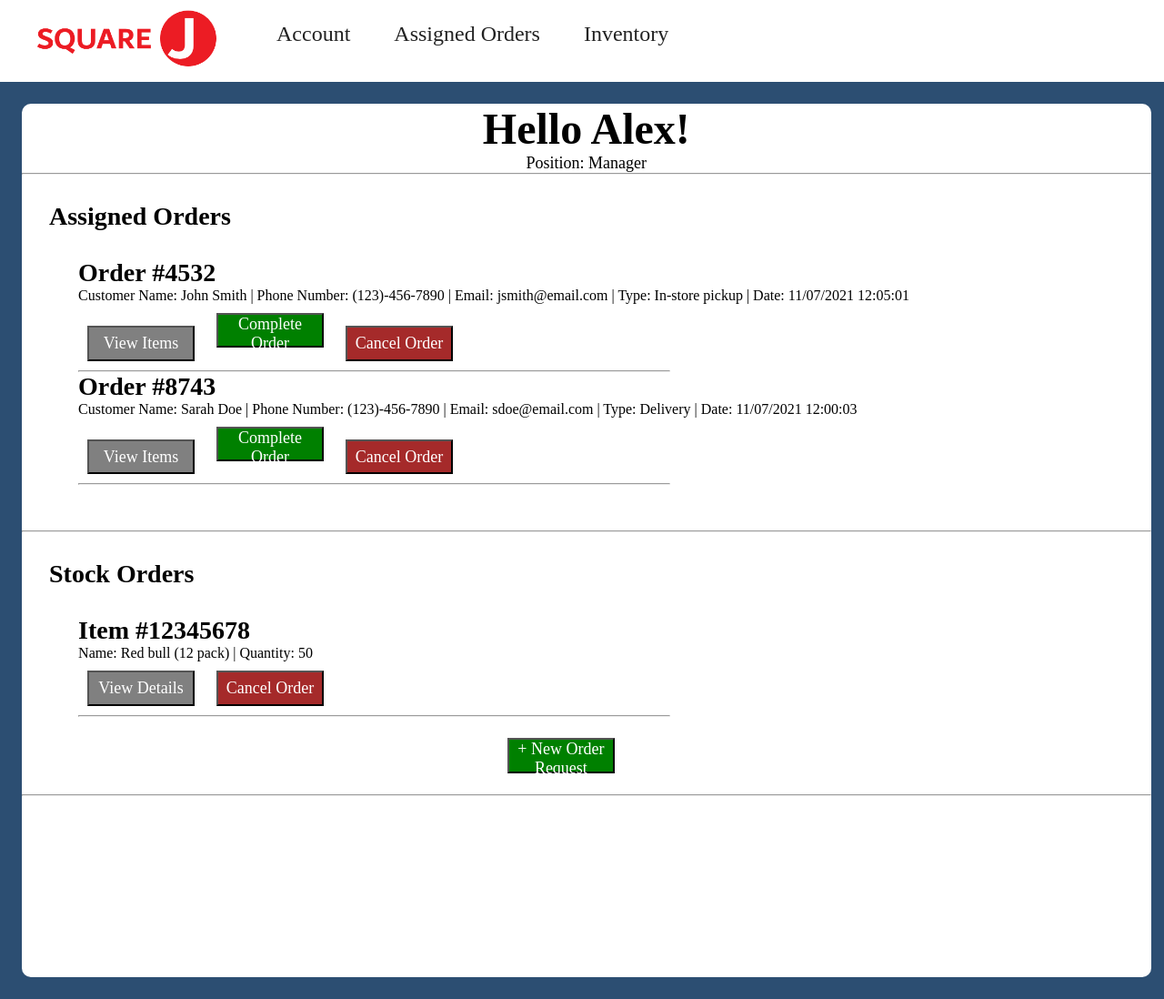
After one commit to friedchickean/Square-J-Website, a PHP site: page /staff.php in a window 1280 px wide. The commit adds this page. Shown: the whole page at 91% size. Run offline with PHP 8.4, Linux system fonts and the light colour scheme.

Commit message:
added login for staff and staff page

```diff
--- a/customer-shop.php
+++ b/customer-shop.php
@@ -14,11 +14,11 @@
         <ul>
             <li><a href="#">Account</a>
                 <ul>
-                    <li><a href="#">Order</a></li>
                     <li><a href="#">Settings</a></li>
+                    <li><a href="#">Logout</a></li>
                 </ul>
             </li>
-            <li><a href="#">Place Holder 1</a></li>
+            <li><a href="#">Orders</a></li>
             <li><a href="#">Place Holder 2</a></li>
         </ul>
         <input type="image" src="images/cart.png" />
--- a/index.php
+++ b/index.php
@@ -27,7 +27,7 @@
 <h1 id="opening">Welcome to Square J</h1>
 <div id="welcome-screen">
     <input type="image" src="images/customer.png" onclick="location.href = 'login-page.php';" style="margin-right: 50px"/>
-    <input type="image" src="images/staff.png" />
+    <input type="image" src="images/staff.png" onclick="location.href = 'login-page-staff.php';"/>
 </div>
 
 </body>
--- /dev/null
+++ b/staff.php
@@ -0,0 +1,71 @@
+<html>
+<head>
+    <title>Square J - Staff</title>
+    <link rel="stylesheet" type="text/css" href="style.css">
+</head>
+
+<body>
+<?php
+?>
+
+<div class="header">
+    <nav>
+        <img src="images/logo.png" alt="square J">
+        <ul>
+            <li><a href="#">Account</a>
+                <ul>
+                    <li><a href="#">Settings</a></li>
+                    <li><a href="#">Logout</a></li>
+                </ul>
+            </li>
+            <li><a href="#">Assigned Orders</a></li>
+            <li><a href="#">Inventory</a></li>
+        </ul>
+    </nav>
+</div>
+
+<div id="staff-container">
+    <h1><b>Hello Alex!</b></h1>
+    <p class="pos">Position: Manager</p>
+    <hr>
+
+    <h2>Assigned Orders</h2>
+    <ul>
+        <li>
+            <h3>Order #4532</h3>
+            <p>Customer Name: John Smith | Phone Number: (123)-456-7890 | Email: jsmith@email.com | Type: In-store pickup | Date: 11/07/2021 12:05:01</p>
+            <button type="button" class="customer-order-button" style="background-color: gray">View Items</button>
+            <button type="button" class="customer-order-button" style="background-color: green">Complete Order</button>
+            <button type="button" class="customer-order-button" style="background-color: brown">Cancel Order</button>
+            <hr width="55%">
+        </li>
+        <li>
+            <h3>Order #8743</h3>
+            <p>Customer Name: Sarah Doe | Phone Number: (123)-456-7890 | Email: sdoe@email.com | Type: Delivery | Date: 11/07/2021 12:00:03</p>
+            <button type="button" style="background-color: gray">View Items</button>
+            <button type="button" style="background-color: green">Complete Order</button>
+            <button type="button" style="background-color: brown">Cancel Order</button>
+            <hr width="55%">
+        </li>
+    </ul>
+    <hr>
+
+    <h2>Stock Orders</h2>
+    <ul>
+        <li>
+            <h3>Item #12345678</h3>
+            <p>Name: Red bull (12 pack) | Quantity: 50</p>
+            <button type="button" class="customer-order-button" style="background-color: gray">View Details</button>
+            <button type="button" class="customer-order-button" style="background-color: brown">Cancel Order</button>
+            <hr width="55%">
+        </li>
+        <li>
+            <button type="button" style="background-color: green; float: right; margin: 2% 50%">+ New Order Request</button>
+        </li>
+    </ul>
+    <hr>
+
+</div>
+
+</body>
+</html>
--- a/style.css
+++ b/style.css
@@ -212,3 +242,64 @@ Items
     .item5 { grid-area: 3 / 1 / 4 / 2; }
     .item6 { grid-area: 2 / 3 / 3 / 4; }
 }
+
+/*
+Staff stuff
+ */
+#staff-container {
+    width: 97%;
+    height: 120%;
+    display: block;
+    background-color: white;
+    margin: 24px;
+    border-radius: 10px;
+}
+
+#staff-container h1 {
+    text-align: center;
+    font-family: Dubai;
+    font-size: 48px;
+}
+#staff-container h2 {
+    font-family: Dubai;
+    font-size: 28px;
+    padding: 30px;
+}
+
+#staff-container h3 {
+    font-family: Dubai;
+    font-size: 28px;
+}
+
+#staff-container ul {
+    padding-bottom: 50px;
+}
+
+#staff-container ul li {
+    list-style: none;
+    margin-left: 5%;
+}
+
+#staff-container p {
+    font-family: Dubai;
+    font-size: 16px;
+}
+
+#staff-container button {
+    font-family: Dubai;
+    font-size: 18px;
+    width: 10%;
+    height: 4%;
+    margin: 10px;
+    color: white;
+}
+
+#staff-container button:hover {
+    opacity: 0.8;
+}
+
+#staff-container p.pos {
+    text-align: center;
+    font-size: 18px;
+    font-family: Dubai;
+}
```
Also changed, not shown: other parts of style.css (+31 -1 lines), login-page-staff.php (added, +17 -0 lines).
